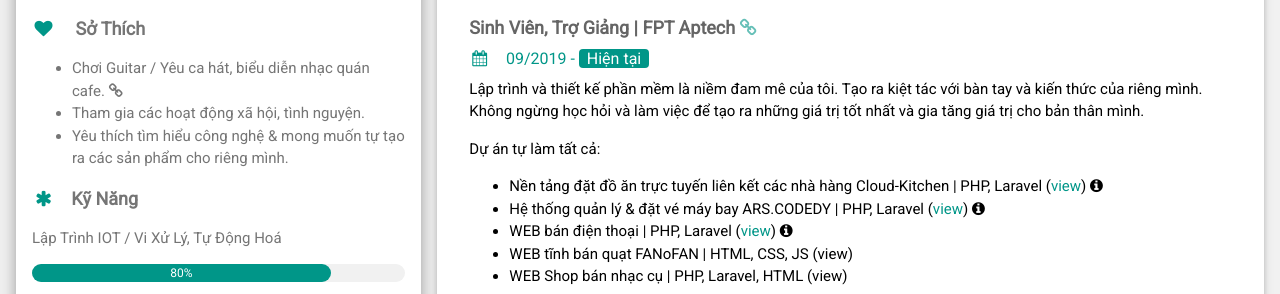
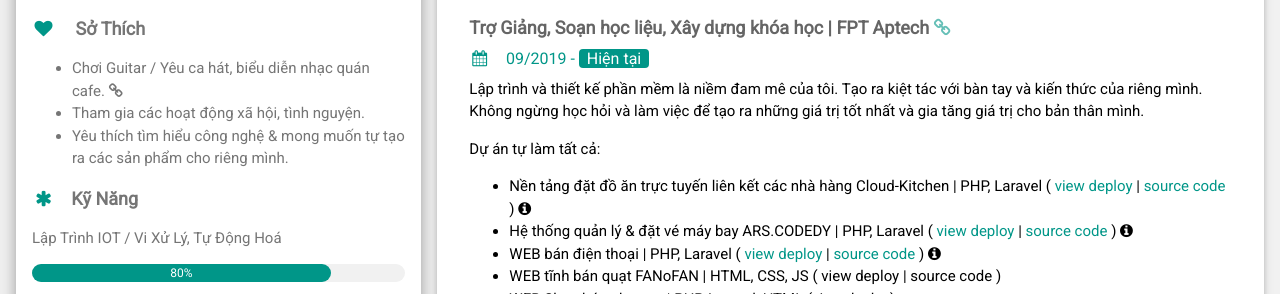
Before and after one commit to Hieu-iceTea/Hieu-iceTea.github.io, a website: page cv/index.html in a window 1280 px wide. Shown: the part 657-951 px from the top of the page. Drawn offline with nearby package versions, Linux system fonts and the light colour scheme.

Commit message:
update: link source code

```diff
--- a/cv/index.html
+++ b/cv/index.html
@@ -239,7 +239,7 @@
                             class="fa fa-suitcase fa-fw w3-margin-right w3-xxlarge w3-text-teal"></i>Kinh Nghiệm Làm
                         Việc</h2>
                     <div class="w3-container">
-                        <h5 class="w3-opacity"><b>Sinh Viên, Trợ Giảng | FPT Aptech
+                        <h5 class="w3-opacity"><b>Trợ Giảng, Soạn học liệu, Xây dựng khóa học | FPT Aptech
                                 <a href="http://fb.com/photo.php?fbid=3132208383551907" style="color: #009688;"
                                     target="_blank" title="Connect to my Facebook (Hiếu iceTea)">
                                     <i class="fa fa-link" data-toggle="tooltip" title="Xem thêm ⇱"
@@ -256,8 +256,13 @@
                         <ul>
 
                             <li>Nền tảng đặt đồ ăn trực tuyến liên kết các nhà hàng Cloud-Kitchen | PHP, Laravel
-                                (<a href="http://cloud-kitchen.hieu-icetea.epizy.com" style="color: #009688;"
-                                    target="_blank" title="ARS">view</a>)
+                                (
+                                    <a href="http://cloud-kitchen.hieu-icetea.epizy.com" style="color: #009688;"
+                                        target="_blank" title="ARS">view deploy</a>
+                                        |
+                                    <a href="http://github.com/Hieu-iceTea/Codedy.TechWiz.FoodMate" style="color: #009688;"
+                                        target="_blank" title="ARS">source code</a>
+                                )
 
                                 <a class="" data-toggle="collapse" href="#info-cloud-kitchen" aria-expanded="false">
                                     <i class="fa fa-info-circle" data-toggle="tooltip"
@@ -283,8 +288,13 @@
 
 
                             <li>Hệ thống quản lý & đặt vé máy bay ARS.CODEDY | PHP, Laravel
-                                (<a href="http://ars.codedy.epizy.com" style="color: #009688;" target="_blank"
-                                    title="ARS">view</a>)
+                                (
+                                    <a href="http://ars.codedy.epizy.com" style="color: #009688;" target="_blank"
+                                        title="ARS">view deploy</a>
+                                    |
+                                    <a href="http://github.com/Hieu-iceTea/ARS.CODEDY" style="color: #009688;" target="_blank"
+                                        title="ARS">source code</a>
+                                )
 
                                 <a class="" data-toggle="collapse" href="#info-ars" aria-expanded="false">
                                     <i class="fa fa-info-circle" data-toggle="tooltip"
@@ -313,8 +323,13 @@
                             </li>
 
                             <li>WEB bán điện thoại | PHP, Laravel
-                                (<a href="http://shop-mobile-vp.hieu-icetea.epizy.com" style="color: #009688;"
-                                    target="_blank" title="VPShop">view</a>)
+                                (
+                                    <a href="http://shop-mobile-vp.hieu-icetea.epizy.com" style="color: #009688;"
+                                        target="_blank" title="VPShop">view deploy</a>
+                                    |
+                                    <a href="http://github.com/Hieu-iceTea/Learn_PHP_FPT/tree/master/VietPro_Shop_Laravel" style="color: #009688;"
+                                        target="_blank" title="VPShop">source code</a>
+                                )
 
                                 <i class="fa fa-info-circle" style="cursor: pointer;" data-toggle="tooltip-popover"
                                     title="Thông tin (Click ◉ ẩn/hiện)" data-placement="bottom" data-html="true"
@@ -334,8 +349,13 @@
                             </li>
 
                             <li style="display: none">WEB cửa hàng thời trang | PHP, Laravel
-                                (<a href="http://shop-fashion-cg.hieu-icetea.epizy.com" style="color: #009688;"
-                                    target="_blank" title="Shop Fashion CG">view</a>)
+                                (
+                                    <a href="http://shop-fashion-cg.hieu-icetea.epizy.com" style="color: #009688;"
+                                        target="_blank" title="Shop Fashion CG">view deploy</a>
+                                    |
+                                    <a href="http://github.com/Hieu-iceTea/Work.ShopFashionCG" style="color: #009688;"
+                                        target="_blank" title="Shop Fashion CG">source code</a>
+                                )
 
                                 <i class="fa fa-info-circle" style="cursor: pointer;" data-toggle="tooltip-popover"
                                     title="Thông tin (Click ◉ ẩn/hiện)" data-placement="bottom" data-html="true"
@@ -355,12 +375,17 @@
                             </li>
 
                             <li>WEB tĩnh bán quạt FANoFAN | HTML, CSS, JS
-                                (<a href="http://hieu-icetea.github.io/T1909M_FANoFAN" target="_blank"
-                                    title="FANoFAN">view</a>)
+                                (
+                                    <a href="http://hieu-icetea.github.io/T1909M_FANoFAN" target="_blank"
+                                        title="FANoFAN">view deploy</a>
+                                    |
+                                    <a href="http://github.com/Hieu-iceTea/T1909M_FANoFAN" target="_blank"
+                                        title="FANoFAN">source code</a>
+                                )
                             </li>
                             <li>WEB Shop bán nhạc cụ | PHP, Laravel, HTML
                                 (<a href="http://templateshop.herokuapp.com" target="_blank"
-                                    title="SHOP Guitar">view</a>)
+                                    title="SHOP Guitar">view deploy</a>)
                             </li>
                         </ul>
 
```
